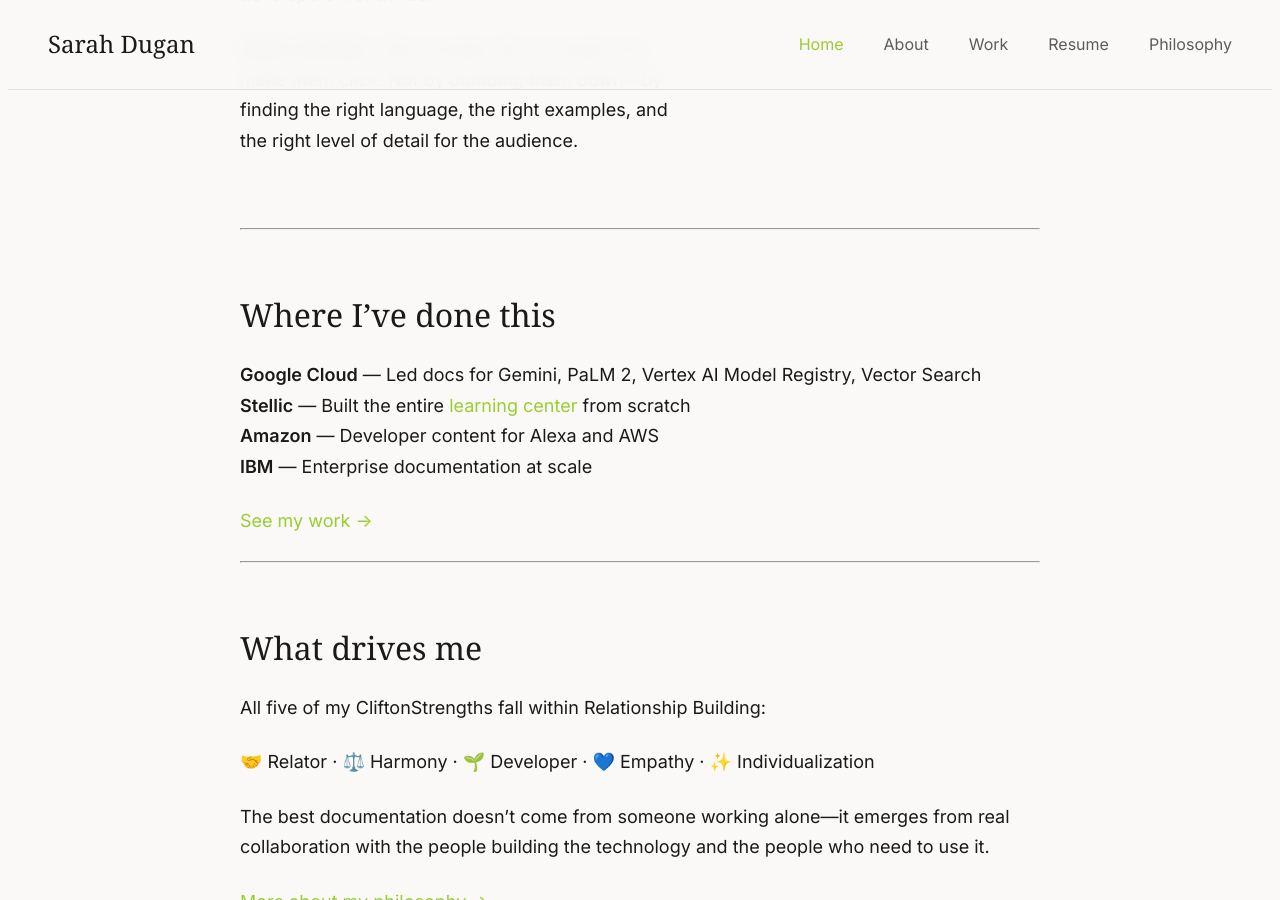
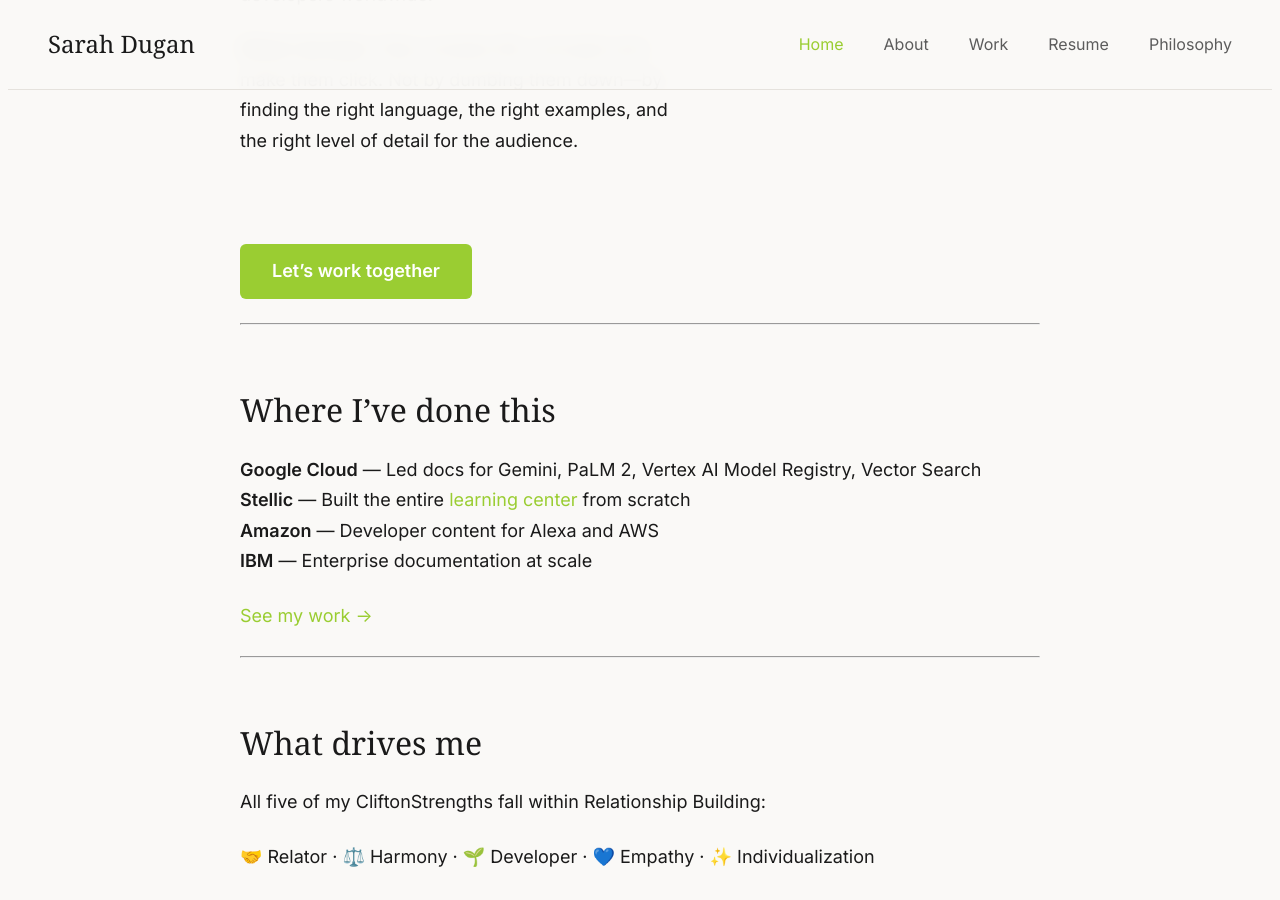
Before and after one commit to scrivera-dugan/site, a Jekyll site: the page built from index.md, in a window 1280 px wide and 900 px high, scrolled down 629 px. Built offline with Jekyll 4.4.1, drawn with Linux system fonts in a browser that asks for light colours; some web fonts are replaced.

Commit message:
Update index.md

```diff
--- a/index.md
+++ b/index.md
@@ -19,6 +19,8 @@ title: Home
         <img src="{{ '/images/sdugan.png' | relative_url }}" alt="Sarah Dugan" style="width: 320px; height: 320px; border-radius: 50%; object-fit: cover; object-position: center 20%; box-shadow: 0 8px 24px rgba(0, 0, 0, 0.12);">
     </div>
 </div>
+
+<a href="mailto:sarahcdugan@gmail.com" style="display: inline-block; background-color: var(--color-accent); color: white; padding: 0.75rem 2rem; border-radius: 6px; font-weight: 600; text-decoration: none; margin-top: 1rem;">Let's work together</a>
 
 ---
 
```
